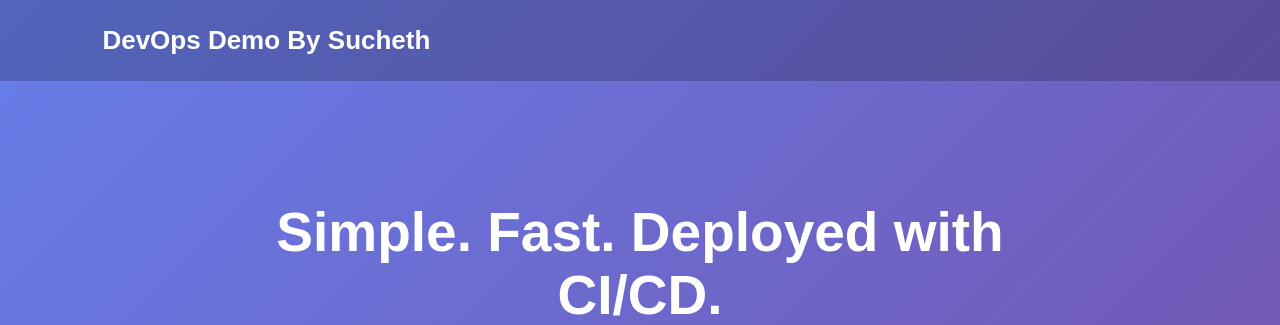
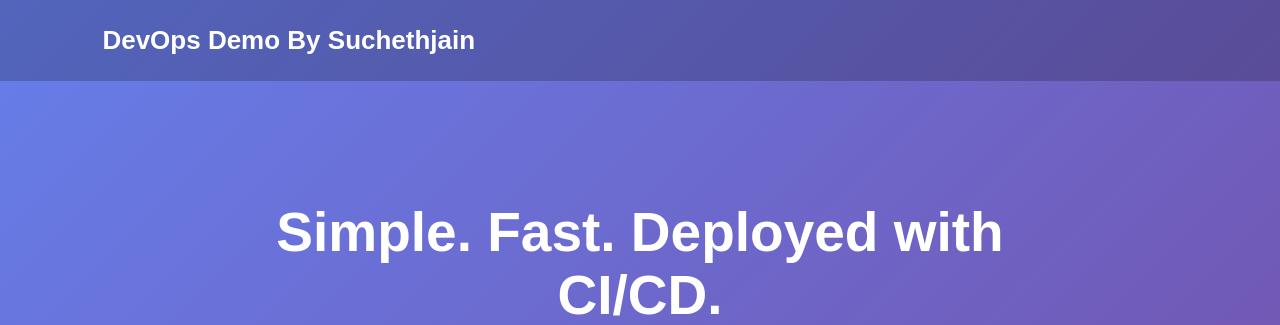
Before and after one commit to Suchethjain19/python-cicd-demo, a Flask app: page / in a window 1280 px wide. Shown: the top 325 px of the page. Run offline with Flask 3, Linux system fonts and the light colour scheme.

Commit message:
Update header title in index.html

```diff
--- a/templates/index.html
+++ b/templates/index.html
@@ -10,7 +10,7 @@
 <body>
 
     <header>
-        <h2>DevOps Demo By Sucheth</h2>
+        <h2>DevOps Demo By Suchethjain</h2>
     </header>
 
     <main>
```
